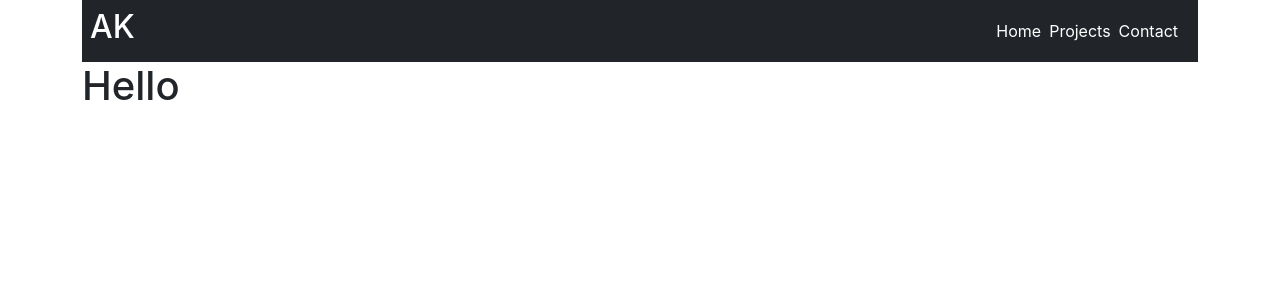
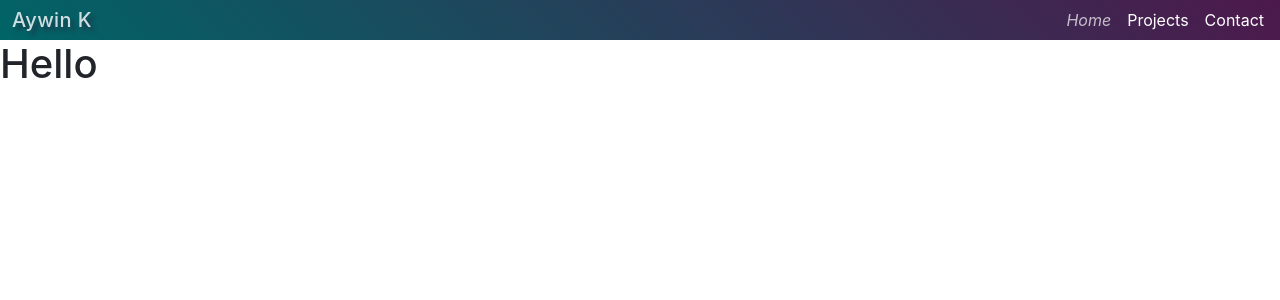
Before and after one commit to AywinK/react-portfolio, a React (Create React App) app: page / in a window 1280 px wide. Shown: the top 300 px of the page. Built offline with nearby package versions, Linux system fonts and the light colour scheme.

Commit message:
adds styles to header component

```diff
--- a/src/App.css
+++ b/src/App.css
@@ -1,4 +1,17 @@
-.App {
+
+:root {
+  --customBlue: #006466; /* skobeloff*/
+  --customDarkBlue: #212f45; /* prussianBlue*/
+  --customGrey: #272640; /* spaceCadet*/
+  --customPurple: #4d194d; /* palatinatePurple*/
+}
+
+header nav .active {
+  opacity: 0.7 !important;
+  font-style: italic !important;
+}
+
+/* .App {
   text-align: center;
 }
 
@@ -35,4 +48,4 @@
   to {
     transform: rotate(360deg);
   }
-}
+} */
--- a/src/App.js
+++ b/src/App.js
@@ -10,7 +10,7 @@ import Contact from "./components/Contact";
 
 function App() {
 
-  const bodyBSStyles = "container";
+  const bodyBSStyles = "";
 
   return (
     <div className={bodyBSStyles}>
--- a/src/components/Header.js
+++ b/src/components/Header.js
@@ -7,14 +7,27 @@ import { NavLink } from "react-router-dom";
 
 function Header(props) {
 
-    const headerBSStyles = "d-flex justify-content-between bg-dark text-white p-2 align-items-center";
-    const navBSStyles = "mx-2 ";
-    const navLinkBSStyles = "mx-1 text-decoration-none text-reset";
+    const headerBSStyles = "d-flex justify-content-between text-white px-1 align-items-center";
+    const navBSStyles = "mx-1";
+    const navLinkBSStyles = "mx-1 px-1 text-decoration-none text-reset";
+    const h2BSStyles = "m-1 p-1 fs-5"
+
+    const customStylesObj =
+    {
+        header: {
+            backgroundImage: "linear-gradient(45deg, var(--customBlue), var(--customPurple))",
+        },
+        h2: {
+            opacity: "0.8",
+            textShadow: "0.2em 0.2em 0.2em var(--customDarkBlue)",
+            letterSpacing: "0.02em"
+        },
+    }
 
     return (
         <div>
-            <header className={headerBSStyles}>
-                <h2>AK</h2>
+            <header className={headerBSStyles} style={customStylesObj.header}>
+                <h2 className={h2BSStyles} style={customStylesObj.h2}>Aywin K</h2>
                 <nav className={navBSStyles}>
                     <NavLink className={navLinkBSStyles} to="/">Home</NavLink>
                     <NavLink className={navLinkBSStyles} to="/Projects">Projects</NavLink>
@@ -22,7 +35,7 @@ function Header(props) {
                 </nav>
             </header>
         </div>
-    )
+    );
 }
 
 export default Header;
```
